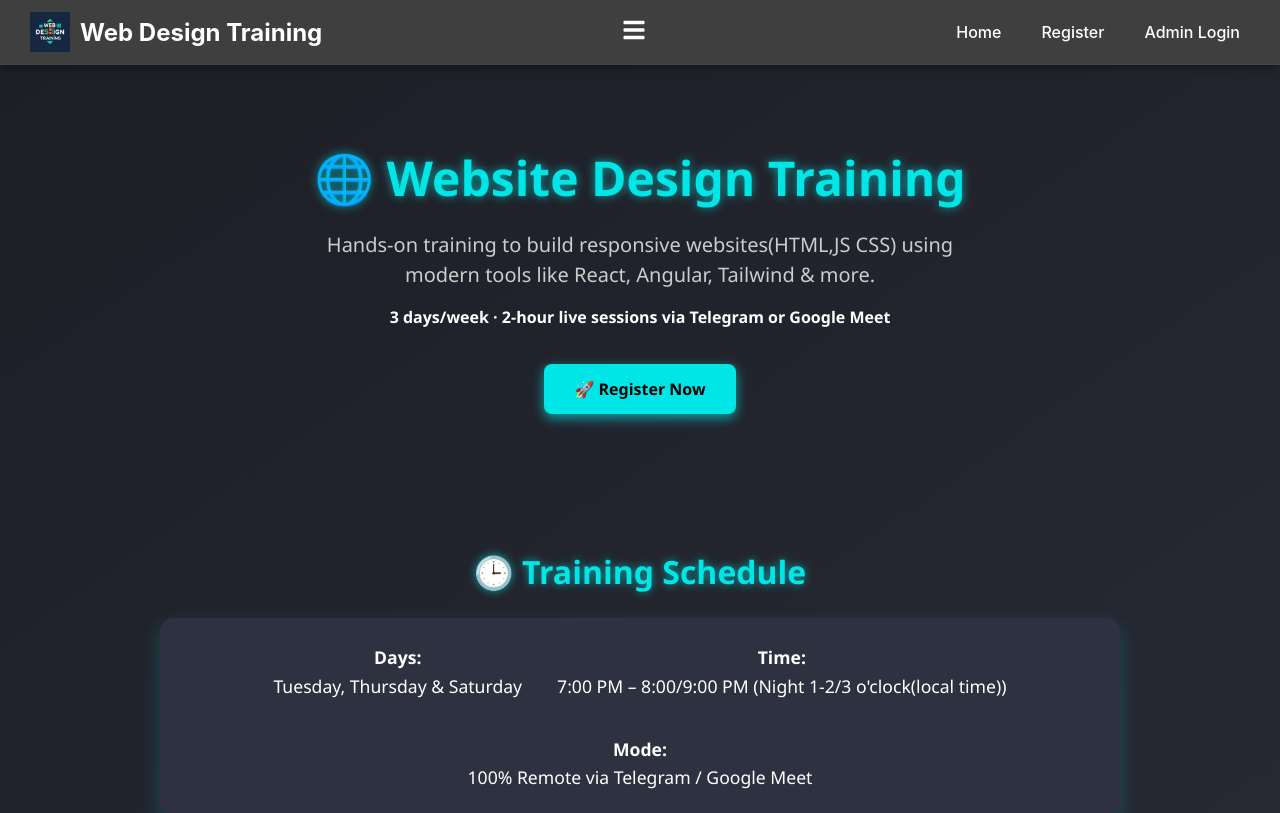
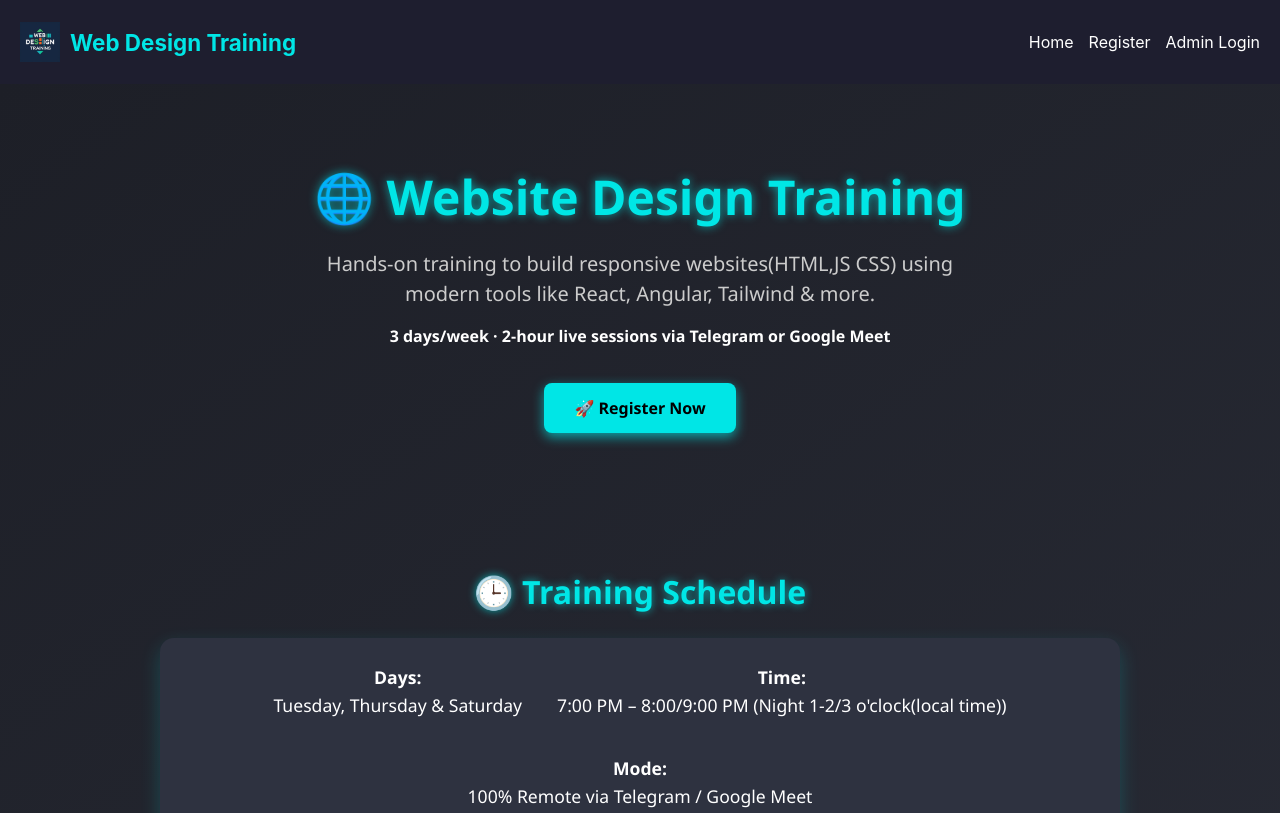
Before and after one commit to DesuSefiw/web-design-training, a React (Create React App) app in the folder trainer-frontend/: page / in a window 1280 px wide. Shown: the top 813 px of the page. Built offline with nearby package versions, Linux system fonts and the light colour scheme.

Commit message:
Update Navbar.css

```diff
--- a/trainer-frontend/src/components/Navbar.css
+++ b/trainer-frontend/src/components/Navbar.css
@@ -1,74 +1,84 @@
+/* Navbar.css */
 .navbar {
   display: flex;
   justify-content: space-between;
   align-items: center;
-  padding: 12px 30px;
-  background: rgba(30, 30, 30, 0.85);
-  color: white;
-  backdrop-filter: blur(8px);
-  border-bottom: 1px solid #444;
-  box-shadow: 0 2px 10px rgba(0, 0, 0, 0.4);
-  position: sticky;
-  top: 0;
-  z-index: 1000;
+  background-color: #1e1e2f;
+  color: #fff;
+  padding: 10px 20px;
+  flex-wrap: wrap;
+  position: relative;
 }
 
-.logo {
-  font-size: 1.5rem;
-  font-weight: bold;
+.navbar-left {
+  display: flex;
+  align-items: center;
+}
+
+.logo-image {
+  height: 40px;
+  margin-right: 10px;
+}
+
+.logo-text {
+  font-size: 1.4rem;
+  color: #00e6e6;
+}
+
+.hamburger {
+  display: none;
+  cursor: pointer;
   color: #00e6e6;
 }
 
 .navbar-right {
   display: flex;
+  gap: 15px;
   align-items: center;
-  gap: 20px;
 }
 
 .nav-link {
+  text-decoration: none;
   color: #fff;
-  text-decoration: none;
-  font-weight: 500;
-  padding: 6px 10px;
-  border-radius: 5px;
-  transition: all 0.3s ease;
+  transition: color 0.3s;
 }
 
 .nav-link:hover {
-  background-color: #00e6e6;
-  color: #000;
+  color: #00e6e6;
 }
 
 .nav-button {
-  background: none;
-  color: #fff;
-  border: 1px solid #00e6e6;
-  padding: 6px 12px;
+  background-color: #00e6e6;
+  color: #000;
+  border: none;
+  padding: 8px 15px;
   border-radius: 5px;
   cursor: pointer;
-  font-weight: 500;
-  transition: all 0.3s ease;
 }
 
-.nav-button:hover {
-  background-color: #00e6e6;
-  color: #000;
+@media (max-width: 768px) {
+  .hamburger {
+    display: block;
+  }
+
+  .navbar-right {
+    display: none;
+    flex-direction: column;
+    background-color: #2e3240;
+    position: absolute;
+    top: 60px;
+    right: 0;
+    width: 100%;
+    padding: 20px;
+    z-index: 1000;
+  }
+
+  .navbar-right.active {
+    display: flex;
+  }
+
+  .nav-link,
+  .nav-button {
+    margin-bottom: 10px;
+  }
 }
-.navbar-left {
-  display: flex;
-  align-items: center;
-  gap: 10px;
-}
-
-.logo-image {
-  width: 40px;   /* Adjust size as needed */
-  height: 40px;
-  object-fit: contain;
-}
-
-.logo-text {
-  color: white;
-  font-weight: bold;
-  font-size: 1.5rem;
-  margin: 0;
-}
```
